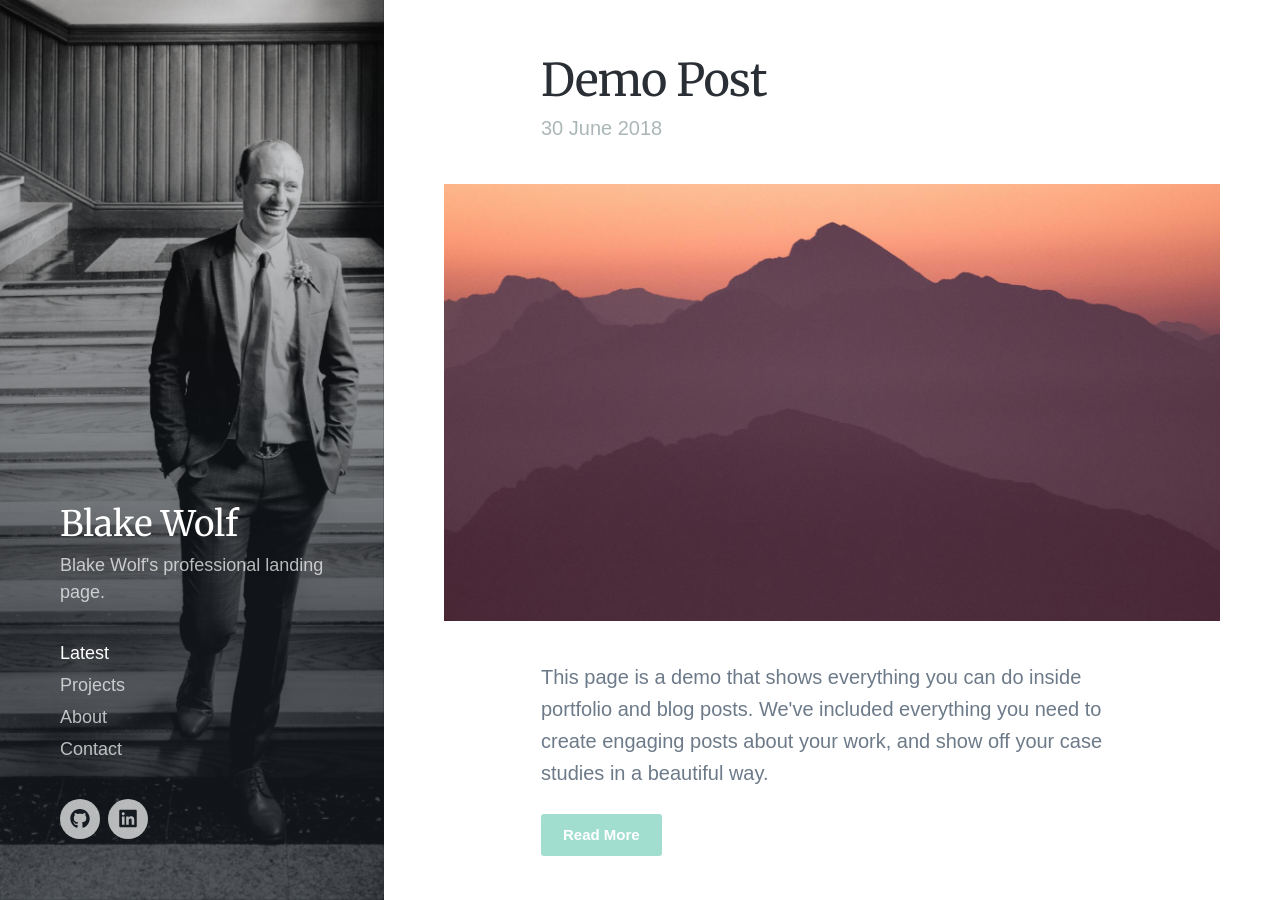
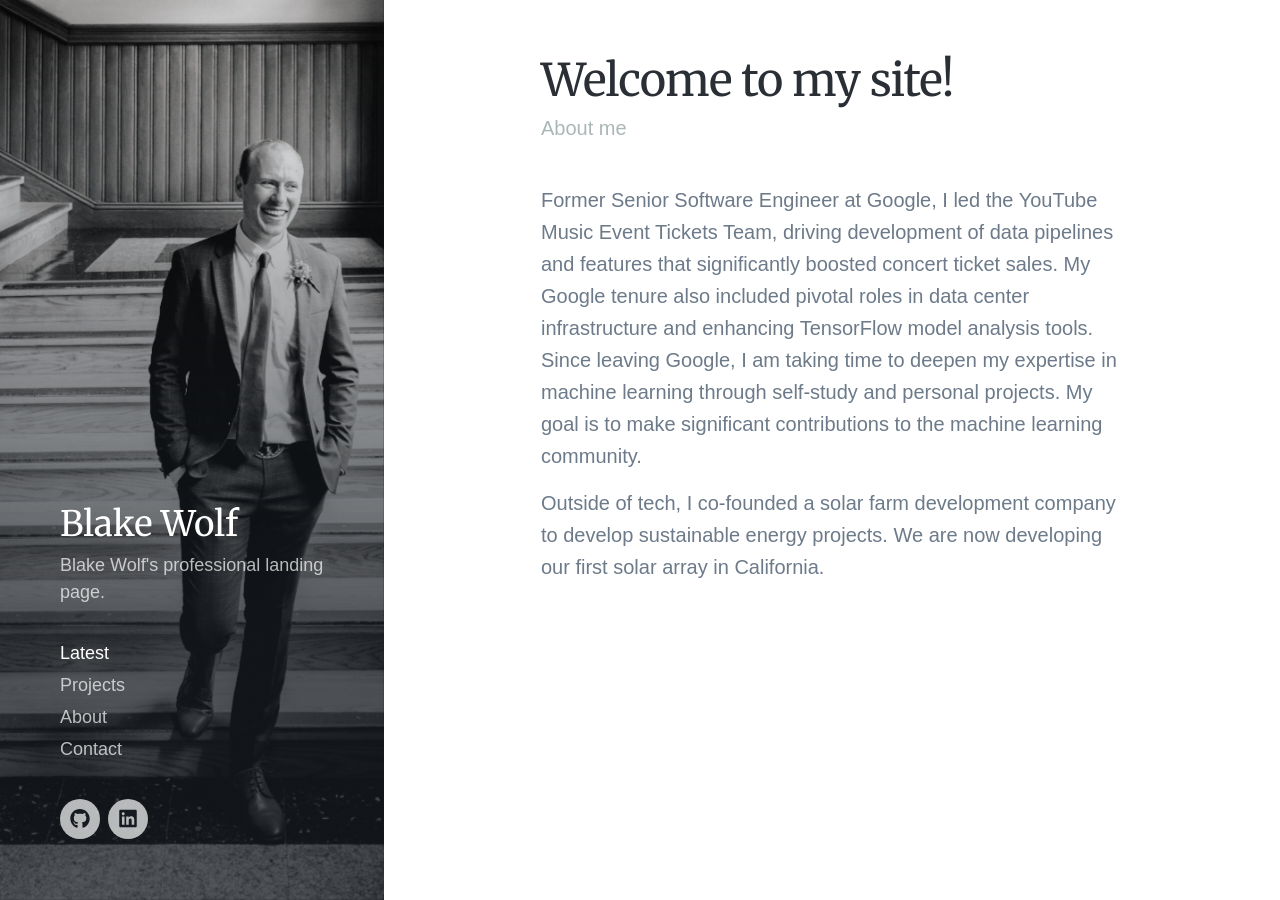
Before and after one commit to cryptid-megalodon/blakewolf.me, a Jekyll site: the page built from index.html, in a window 1280 px wide and 900 px high. Built offline with Jekyll 4.4.1, drawn with Linux system fonts in a browser that asks for light colours; nearby versions of some CDN libraries; some web fonts are replaced; the list of posts is cut into pages by our own code.

Commit message:
Update index

```diff
--- a/index.html
+++ b/index.html
@@ -1,14 +1,25 @@
 ---
 layout: default
 title: About
-description: Blake Wolf's professional landing page linking to all of my online content.
+description: blake (at) blakewolf.me
 featured_image: /images/blake_bw2.webp
 ---
 
 <section class="blog single">
 
 	<div class="wrap">
+		<article class="blog-post">
 
+			<div class="blog-post__header">
+        <h2 class="blog-post__title">Welcome to my site!</h2>
+				<p class="blog-post__subtitle">About me</p>
+			<div class="blog-post__content">
+        <p>Former Senior Software Engineer at Google, I led the YouTube Music Event Tickets Team, driving development of data pipelines and features that significantly boosted concert ticket sales. My Google tenure also included pivotal roles in data center infrastructure and enhancing TensorFlow model analysis tools. Since leaving Google, I am taking time to deepen my expertise in machine learning through self-study and personal projects. My goal is to make significant contributions to the machine learning community.</p>
+        <p>Outside of tech, I co-founded a solar farm development company to develop sustainable energy projects. We are now developing our first solar array in California.</p>
+			</div>
+
+		</article>
+    <!-- Original blog post code:
 		{% for post in paginator.posts %}
 
 		<article class="blog-post">
@@ -30,7 +41,7 @@ featured_image: /images/blake_bw2.webp
 		</article>
 
 		{% endfor %}
-
+    -->
 	</div>
 
 </section>
```
